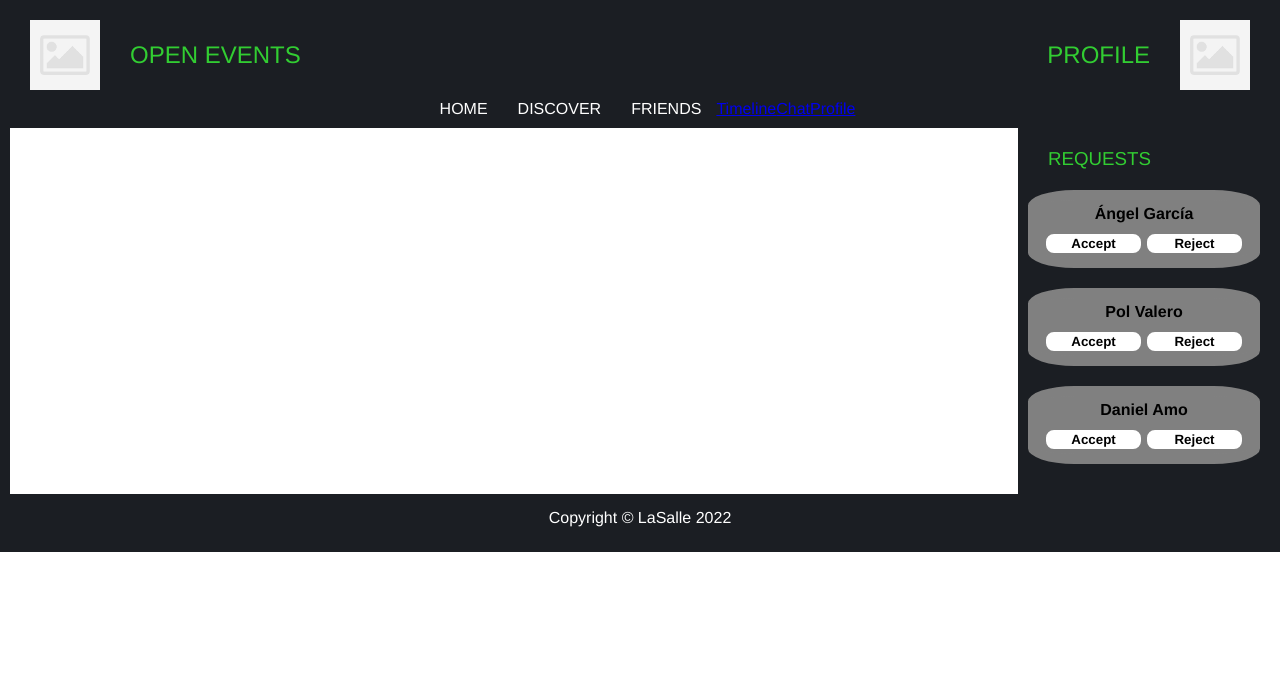
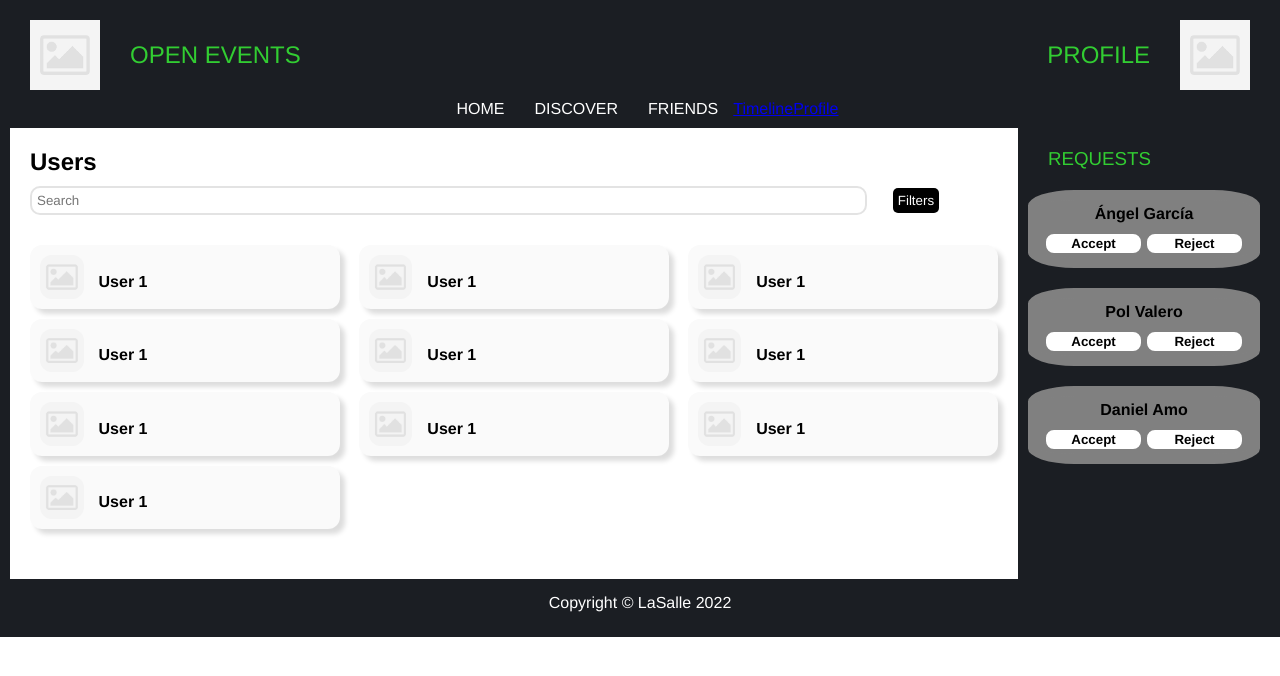
Before and after one commit to pol-valero/vue-open-events-web, a Vue app: page /discover in a window 1280 px wide. Shown: the top 676 px of the page. Built offline with nearby package versions, Linux system fonts and the light colour scheme.

Commit message:
Finished list users view (DISCOVER view)

```diff
--- a/src/App.vue
+++ b/src/App.vue
@@ -20,9 +20,9 @@ import { RouterLink, RouterView } from "vue-router";
         <input type="checkbox" id="check-box">
 
         <nav id="barra-nav">
-            <a class=std-padding href="/">HOME</a>
-            <a class=std-padding href="#">DISCOVER</a>
-            <a class=std-padding href="#">FRIENDS</a>
+            <a id="barra-nav-home" class=std-padding href="/">HOME</a>
+            <a id="barra-nav-discover" class=std-padding href="/discover">DISCOVER</a>
+            <a id="barra-nav-friends" class=std-padding href="/chat">FRIENDS</a>
             <label for="check-box" id="hide-menu">&#215</label>
         </nav>
         <label for="check-box" id="show-menu">&#8801</label>
@@ -31,7 +31,7 @@ import { RouterLink, RouterView } from "vue-router";
         <!-- Testing purposes -->
         <nav>
           <RouterLink to="/timeline">Timeline</RouterLink>
-          <RouterLink to="/chat">Chat</RouterLink>
+          <!--<RouterLink to="/chat">Chat</RouterLink>-->
           <RouterLink to="/profile">Profile</RouterLink>
         </nav>
 
--- a/src/router/index.js
+++ b/src/router/index.js
@@ -8,6 +8,14 @@ const router = createRouter({
       path: "/",
       name: "home",
       component: HomeView,
+    },
+    {
+      path: "/discover",
+      name: "discover",
+      // route level code-splitting
+      // this generates a separate chunk (About.[hash].js) for this route
+      // which is lazy-loaded when the route is visited.
+      component: () => import("../views/DiscoverView.vue"),
     },
     {
       path: "/timeline",
--- /dev/null
+++ b/src/views/DiscoverView.vue
@@ -0,0 +1,168 @@
+<template>
+    <!-- Main content -->
+    <section id="discover-users-list-main">
+         <!-- Users list header -->
+        <h1 id="users-list-header">Users</h1>
+        <!-- Searchbar -->
+        <section id="users-searchbar">
+        <article id="users-searchbar-field">
+            <form action="">
+            <input
+                id="users-searchbar-placeholder"
+                type="text"
+                placeholder="Search"
+            />
+            </form>
+            <button>Filters</button>
+        </article>
+        </section>
+        <!-- Users list -->
+        <section id="users-list-section">
+            <article class="users-list-item">
+                <img src="../assets/default_img.png" alt="User's profile picture" class="users-list-item-picture">
+                <h2 class="users-list-item-title">User 1</h2>
+            </article>
+            <article class="users-list-item">
+                <img src="../assets/default_img.png" alt="User's profile picture" class="users-list-item-picture">
+                <h2 class="users-list-item-title">User 1</h2>
+            </article>
+            <article class="users-list-item">
+                <img src="../assets/default_img.png" alt="User's profile picture" class="users-list-item-picture">
+                <h2 class="users-list-item-title">User 1</h2>
+            </article>
+            <article class="users-list-item">
+                <img src="../assets/default_img.png" alt="User's profile picture" class="users-list-item-picture">
+                <h2 class="users-list-item-title">User 1</h2>
+            </article>
+            <article class="users-list-item">
+                <img src="../assets/default_img.png" alt="User's profile picture" class="users-list-item-picture">
+                <h2 class="users-list-item-title">User 1</h2>
+            </article>
+            <article class="users-list-item">
+                <img src="../assets/default_img.png" alt="User's profile picture" class="users-list-item-picture">
+                <h2 class="users-list-item-title">User 1</h2>
+            </article>
+            <article class="users-list-item">
+                <img src="../assets/default_img.png" alt="User's profile picture" class="users-list-item-picture">
+                <h2 class="users-list-item-title">User 1</h2>
+            </article>
+            <article class="users-list-item">
+                <img src="../assets/default_img.png" alt="User's profile picture" class="users-list-item-picture">
+                <h2 class="users-list-item-title">User 1</h2>
+            </article>
+            <article class="users-list-item">
+                <img src="../assets/default_img.png" alt="User's profile picture" class="users-list-item-picture">
+                <h2 class="users-list-item-title">User 1</h2>
+            </article>
+            <article class="users-list-item">
+                <img src="../assets/default_img.png" alt="User's profile picture" class="users-list-item-picture">
+                <h2 class="users-list-item-title">User 1</h2>
+            </article>
+        </section>
+    </section>
+</template>
+
+<style scoped>
+#discover-users-list-main {
+  min-height: 100%;
+  margin: 20px;
+  margin-bottom: 50px;
+}
+
+#users-searchbar {
+  display: flex;
+  flex-wrap: wrap;
+  justify-content: space-between;
+  align-items: center;
+  width: inherit;
+  margin-top: 10px;
+  margin-bottom: 10px;
+}
+
+#users-searchbar-field {
+  display: flex;
+  justify-content: flex-start;
+  align-items: center;
+  min-width: 100%;
+  margin-right: 40px;
+  margin-bottom: 10px;
+}
+
+#users-searchbar-field > form {
+  min-width: 85%;
+  margin-right: 40px;
+}
+
+#users-searchbar-placeholder {
+  padding: 5px;
+  border: solid #e3e3e3 2px;
+  border-radius: 10px;
+  width: 100%;
+}
+
+#users-searchbar-field > button {
+  background-color: black;
+  color: white;
+  border: none;
+  border-radius: 5px;
+  padding: 5px;
+}
+
+#users-searchbar-field > button:hover {
+  background-color: #5a5a5a;
+}
+
+#users-list-section {
+  /* Configure flex layout */
+  display: flex;
+  justify-content: space-between;
+  flex-wrap: wrap;
+}
+
+.users-list-item {
+  background: #fafafa;
+  margin-top: 10px;
+  width: 30%;
+  padding: 10px;
+  display: flex;
+  flex-direction: row;
+  justify-content: flex-start;
+  align-items: center;
+  border-radius: 12px;
+  box-shadow: 5px 5px 5px #ddd;
+}
+
+.users-list-item-picture {
+  max-width: 15%;
+  width: auto;
+  height: fit-content;
+  border-radius: 12px;
+  margin-right: 15px;
+}
+
+.users-list-item-picture:empty {
+    font-size: 1.2vmin;
+}
+
+.users-list-item-title {
+  font-size: 2vmin;
+  margin-top: 10px;
+}
+
+@media (max-width: 768px) {
+  #discover-users-list-main {
+    margin: 20px;
+  }
+  #users-list-section {
+    display: flex;
+    flex-direction: column;
+    align-items: center;
+  }
+  .users-list-item {
+    width: 85%;
+  }
+  .users-list-item-title {
+    font-size: 2.8vmin;
+  }
+}
+</style>
```
Also changed, not shown: src/assets/default_img.png (added).
